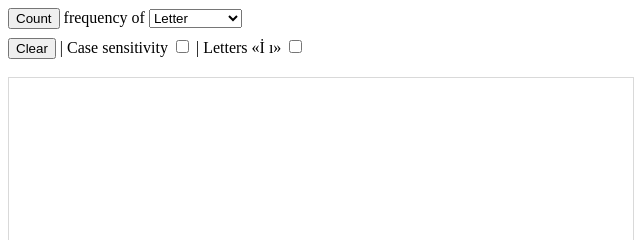
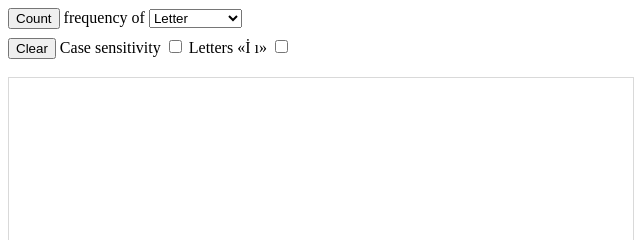
Before and after one commit to 2k1dmg/letter-frequency, a plain HTML site: page index.html in a window 1280 px wide. Shown: the top 240 px of the page, 0-640 px from the left. Drawn offline with Linux system fonts and the light colour scheme.

Commit message:
Update index.html

```diff
--- a/index.html
+++ b/index.html
@@ -289,13 +289,13 @@ function keyup(event) {
 </head>
 <body onkeyup="keyup(event)" onload="initPage()">
 <input type="button" name="letterFrequency" value="Count" title="ctrl + enter" onclick="letterFrequency();">
-frequency of
+<label>frequency of</label>
 <select id="countMenu"></select>
 <br>
-<input type="button" name="clearAll" value="Clear" onclick="clearAll();"> |
-Case sensitivity
-<input type="checkbox" name="lettersCase" id="lettersCase" title="Case sensitivity"> |
-Letters «İ ı»
+<input type="button" name="clearAll" value="Clear" onclick="clearAll();">
+<label for="lettersCase">Case sensitivity</label>
+<input type="checkbox" name="lettersCase" id="lettersCase" title="Case sensitivity">
+<label for="lettersTurk">Letters «İ ı»</label>
 <input type="checkbox" name="lettersTurk" id="lettersTurk" title="Letters «İ ı»">
 <div id="container">
 	<textarea id="intext" spellcheck="false" onpaste="setTimeout(letterFrequency, 10);"></textarea>
```
